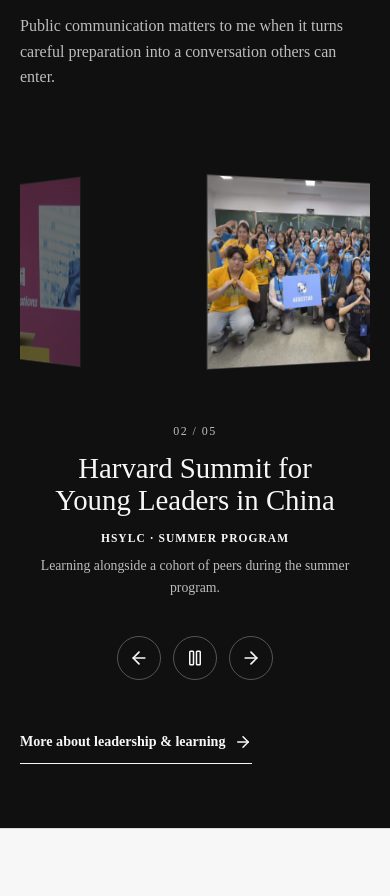
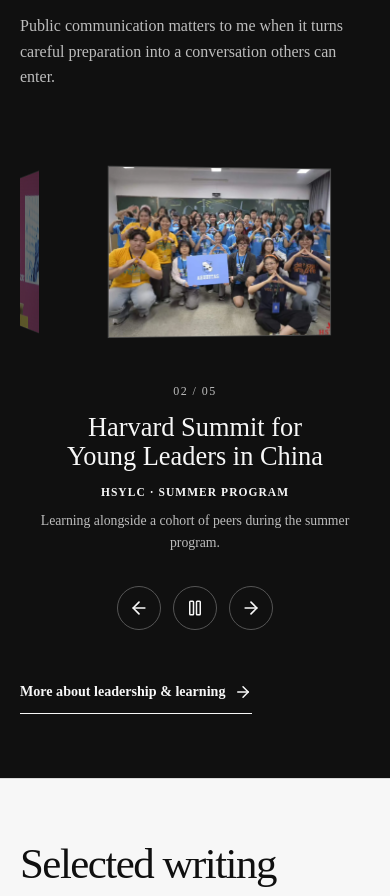
Before and after one commit to khelilshang78-web/chunyin-shang, a React (Vite) app: page /#/ in a window 390 px wide. Shown: the part 2940-3836 px from the top of the page. Built offline with nearby package versions, Linux system fonts and the light colour scheme.

Commit message:
Refine photo ring size, speed, and piano crop

```diff
--- a/scripts/verify-site.mjs
+++ b/scripts/verify-site.mjs
@@ -91,6 +91,8 @@ try {
   const uniqueRingImages = await page.locator('.photo-ring-slide img').evaluateAll((images) => new Set(images.map((image) => image.getAttribute('src'))).size)
   check(uniqueRingImages === 5, 'Photo ring uses five unique image sources')
   check(await page.locator('.photo-ring-slide img').evaluateAll((images) => images.every((image) => image.complete && image.naturalWidth > 0)), 'All five ring photographs load successfully')
+  check(await page.locator('img[src$="piano-performance.webp"]').evaluate((image) => image.style.objectPosition) === 'center 48%', 'Piano crop centers the performer instead of the stage backdrop')
+  check(await page.locator('.photo-ring-viewport').evaluate((element) => getComputedStyle(element).getPropertyValue('--ring-card-height').trim()) === '300px', 'Desktop photo ring uses the compact card size')
   const homepageImageSources = await page.locator('img').evaluateAll((images) => images.map((image) => image.getAttribute('src')))
   check(new Set(homepageImageSources).size === 8, 'Homepage uses eight photographs exactly once')
   const initialRingIndex = Number(await page.locator('.photo-ring-carousel').getAttribute('data-active-index'))
@@ -160,7 +162,7 @@ try {
   await page.getByRole('button', { name: 'Identity', exact: true }).click()
   check(await page.locator('.essay-row').count() === 1, 'Theme filter selects identity essay')
   await page.getByLabel('Year', { exact: true }).selectOption('2026')
-  check(await page.locator('.essay-row').count() === 1, 'Year archive filter works with theme filter')
+  check(await page.locator('.essay-row').count() === 1, 'Year filter works with theme filter')
   await page.getByRole('button', { name: 'All', exact: true }).click()
   await page.getByLabel('Year', { exact: true }).selectOption('All')
   await noHorizontalOverflow(page, 'Desktop writing archive')
--- a/src/components/PhotoRing.tsx
+++ b/src/components/PhotoRing.tsx
@@ -29,7 +29,7 @@ const photos = [
     meta: 'School concert',
     description: 'Performing piano on stage at a school concert.',
     alt: 'ChunYin Shang performing piano on stage at a school concert',
-    objectPosition: 'center top',
+    objectPosition: 'center 48%',
   },
   {
     file: 'football-team.webp',
@@ -88,7 +88,7 @@ export default function PhotoRing() {
     const spin = (now: number) => {
       const elapsed = Math.min(now - previousTime, 64)
       previousTime = now
-      angleRef.current += elapsed * 0.007
+      angleRef.current += elapsed * 0.01
       if (ringRef.current) {
         ringRef.current.style.transform = `translateZ(calc(-1 * var(--ring-radius))) rotateY(${-angleRef.current}deg)`
       }
--- a/src/index.css
+++ b/src/index.css
@@ -751,17 +751,17 @@ input { caret-color: var(--ink); }
   .profile-section#research { margin: 80px 0 0; padding: 48px 0; }
 }
 
-.photo-ring-carousel { max-width: 1380px; margin: 0 auto; }
+.photo-ring-carousel { max-width: 1180px; margin: 0 auto; }
 .photo-ring-viewport {
-  --ring-card-width: min(42vw, 560px);
-  --ring-card-height: 350px;
-  --ring-radius: 650px;
+  --ring-card-width: min(36vw, 460px);
+  --ring-card-height: 300px;
+  --ring-radius: 520px;
   position: relative;
   display: grid;
-  height: 490px;
+  height: 420px;
   place-items: center;
   overflow: hidden;
-  perspective: 1500px;
+  perspective: 1300px;
 }
 .photo-ring {
   position: relative;
@@ -788,9 +788,9 @@ input { caret-color: var(--ink); }
   pointer-events: none;
   user-select: none;
 }
-.photo-ring-caption { max-width: 700px; min-height: 156px; margin: 0 auto; text-align: center; }
+.photo-ring-caption { max-width: 620px; min-height: 146px; margin: 0 auto; text-align: center; }
 .photo-ring-position { margin-bottom: 12px; color: #bdbdbd; font-size: 0.75rem; letter-spacing: 0.12em; }
-.photo-ring-caption h3 { font-size: clamp(1.8rem, 3vw, 2.8rem); font-weight: 400; line-height: 1.1; text-wrap: balance; }
+.photo-ring-caption h3 { font-size: clamp(1.7rem, 2.6vw, 2.4rem); font-weight: 400; line-height: 1.1; text-wrap: balance; }
 .photo-ring-meta { margin: 12px 0 8px; color: var(--paper); font-size: 0.72rem; font-weight: 600; letter-spacing: 0.09em; text-transform: uppercase; }
 .photo-ring-caption > p:last-child { color: #bdbdbd; font-size: 0.9rem; }
 .photo-ring-controls { display: flex; justify-content: center; gap: 12px; margin-top: 24px; }
@@ -809,14 +809,14 @@ input { caret-color: var(--ink); }
 
 @media (max-width: 760px) {
   .photo-ring-viewport {
-    --ring-card-width: 64vw;
-    --ring-card-height: 190px;
-    --ring-radius: 280px;
-    height: 300px;
-    perspective: 900px;
+    --ring-card-width: 58vw;
+    --ring-card-height: 170px;
+    --ring-radius: 230px;
+    height: 260px;
+    perspective: 800px;
   }
-  .photo-ring-caption { min-height: 190px; }
-  .photo-ring-caption h3 { font-size: 1.8rem; }
+  .photo-ring-caption { min-height: 180px; }
+  .photo-ring-caption h3 { font-size: 1.65rem; }
   .photo-ring-caption > p:last-child { font-size: 0.86rem; }
 }
 
```
Also changed, not shown: 1 other file (tests, documents, lock files or other folders).
